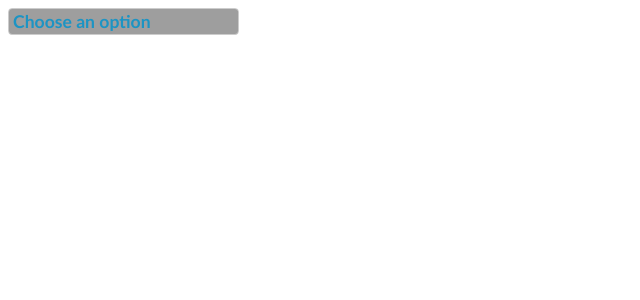
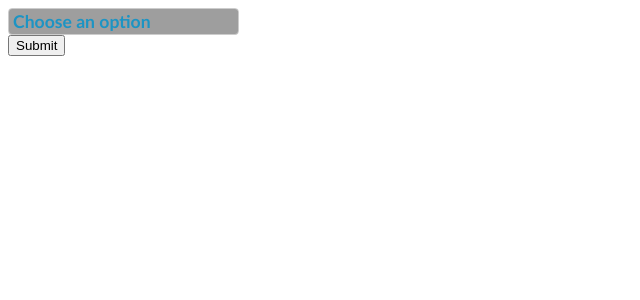
Before and after one commit to RaghavRamesh/Dynamic-HTML-Tables, a Flask app: template templates/checkbox.html in a window 1280 px wide. Shown: the top 300 px of the page, without its empty margins (0-640 px from the left). Run offline with Flask 2, Linux system fonts and the light colour scheme; the template is opened without the code that fills it, so the values that code supplies are empty; grey boxes are pictures that could not be loaded.

Commit message:
feat: include the checkbox in a form; add a submit button;

```diff
--- a/templates/checkbox.html
+++ b/templates/checkbox.html
@@ -4,11 +4,15 @@
   <link href="../libs/css/jquery.multiselect.css" rel="stylesheet">
 </head>
 <body>
-  <select id="intervalInput" name="intervalInput" multiple>
-    <option value="week">Week</option>
-    <option value="month">Month</option>
-    <option value="year">Year</option>
-  </select>
+  <form method="post" action="#">
+    <select id="intervalInput" name="intervalInput" multiple>
+      <option value="week">Week</option>
+      <option value="month">Month</option>
+      <option value="year">Year</option>
+    </select>
+    <br/>
+    <input type="submit" value="Submit"/>
+  </form>
 </body>
 <script type="text/javascript" src="../libs/js/jquery-1.11.1.min.js"></script>
 <script type="text/javascript" src="../libs/js/jquery-ui-1.10.4.custom.min.js"></script>
```
